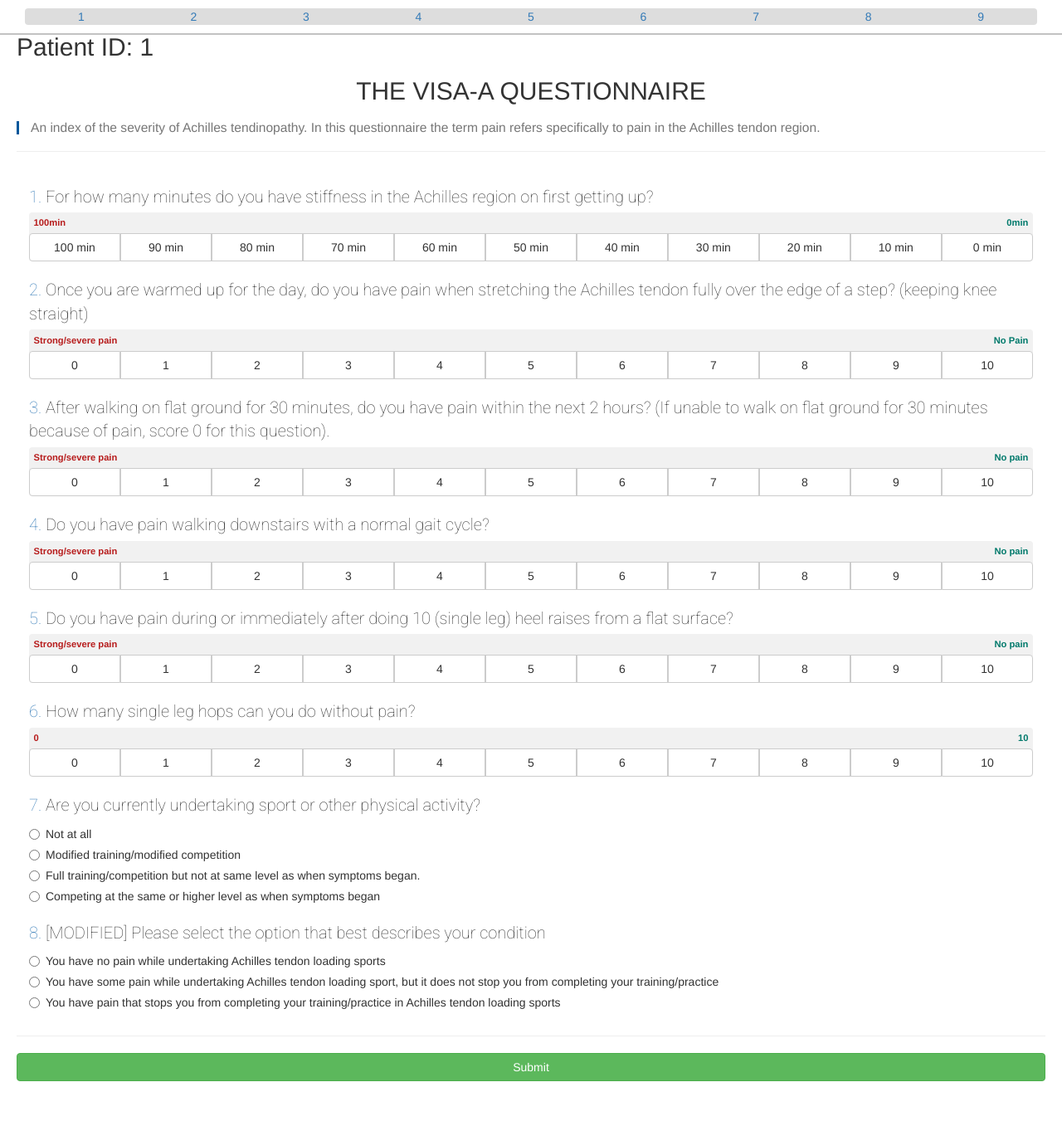
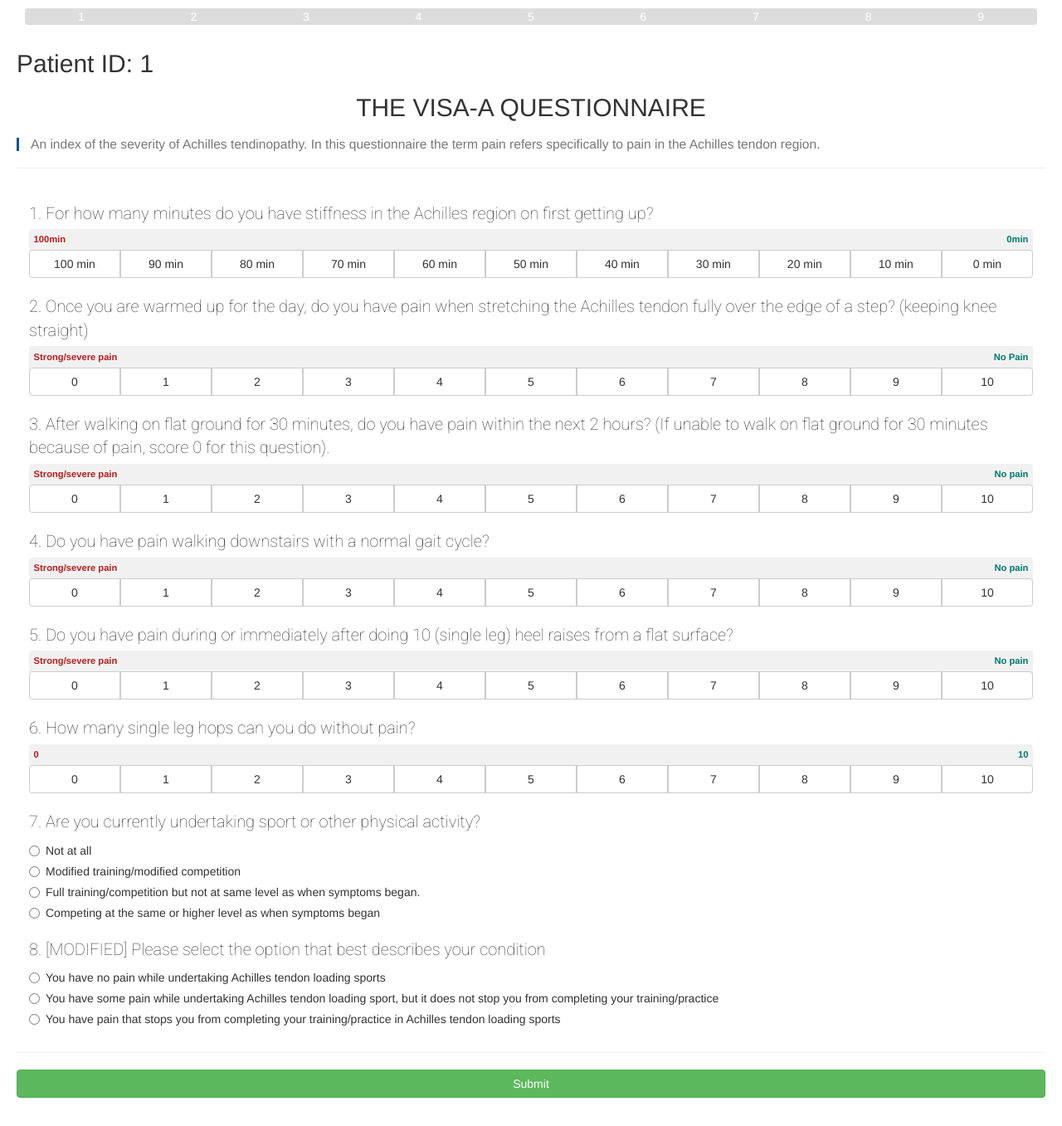
Before and after one commit to Yaoaoaoao/CISC475-675, a Django app: page /questionnaire/1/patient_id/1 in a window 1280 px wide. Shown: the whole page at 83% size. Before the commit the page ends 1303 px from the top, so only its background shows below. Run offline with Django 3.2, Linux system fonts and the light colour scheme; data comes from the database, SQL or seed files in the repository; some libraries are stand-ins or nearby versions.

Commit message:
change style of navigator

```diff
--- a/django/questionnaire/static/questionnaire/style.css
+++ b/django/questionnaire/static/questionnaire/style.css
@@ -1,5 +1,6 @@
 body {
     padding: 20px;
+    padding-top: 40px;
 }
 
 .question-label {
@@ -54,6 +55,7 @@ body {
     padding-top: 0;
     padding-bottom: 0;
     border: 0;
+    color: #fff;
 }
 
 .btn-default-color
@@ -64,10 +66,9 @@ body {
 .survey-progress-bar
 {
     background-color: white;
-    border-bottom: 2px solid #c2c2c2;
 }
 
 .survey-progress-bar-div
 {
-    margin: 10px 30px 10px 30px;
+    margin: 10px 30px 20px 30px;
 }
--- a/django/questionnaire/templates/questionnaire/question.html
+++ b/django/questionnaire/templates/questionnaire/question.html
@@ -44,8 +44,9 @@
     <div class="container-fluid">
         {% for question in questions %}
         <div id="{{questionnaire.id}}-{{question.order}}">
-            <label class="question-label">
-                <a id = "question-{{question.order}}"><span class="question_id">{{question.order}}. </span></a>{{question.question_text}}</label>
+            <span id = "question-{{question.order}}">
+            	<label class="question-label">
+                	<span class="question_id">{{question.order}}. </span>{{question.question_text}}</label></span>
             {% if question.type == 'SCALE' %}
             <div class="one-question-domain">
                 <label class="one-question-domain-left">{{question.labels.0}}</label>
```
